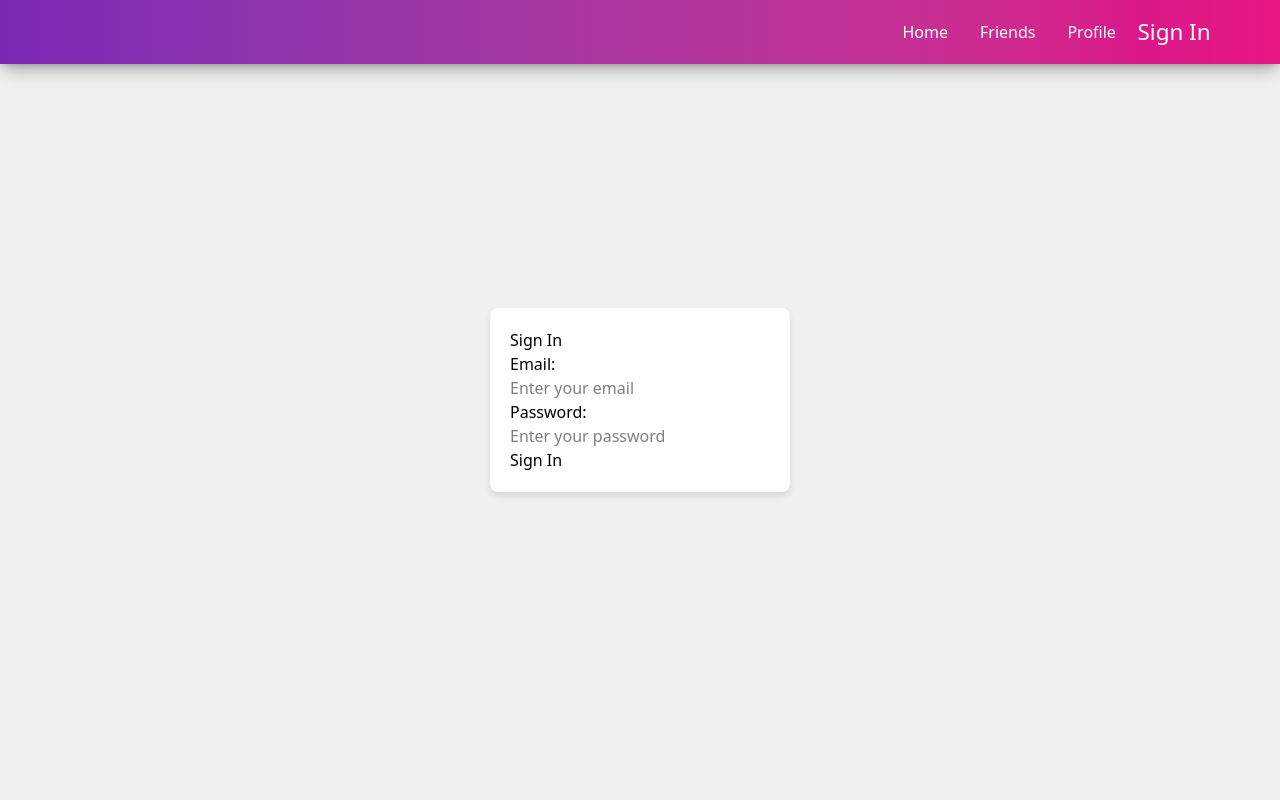
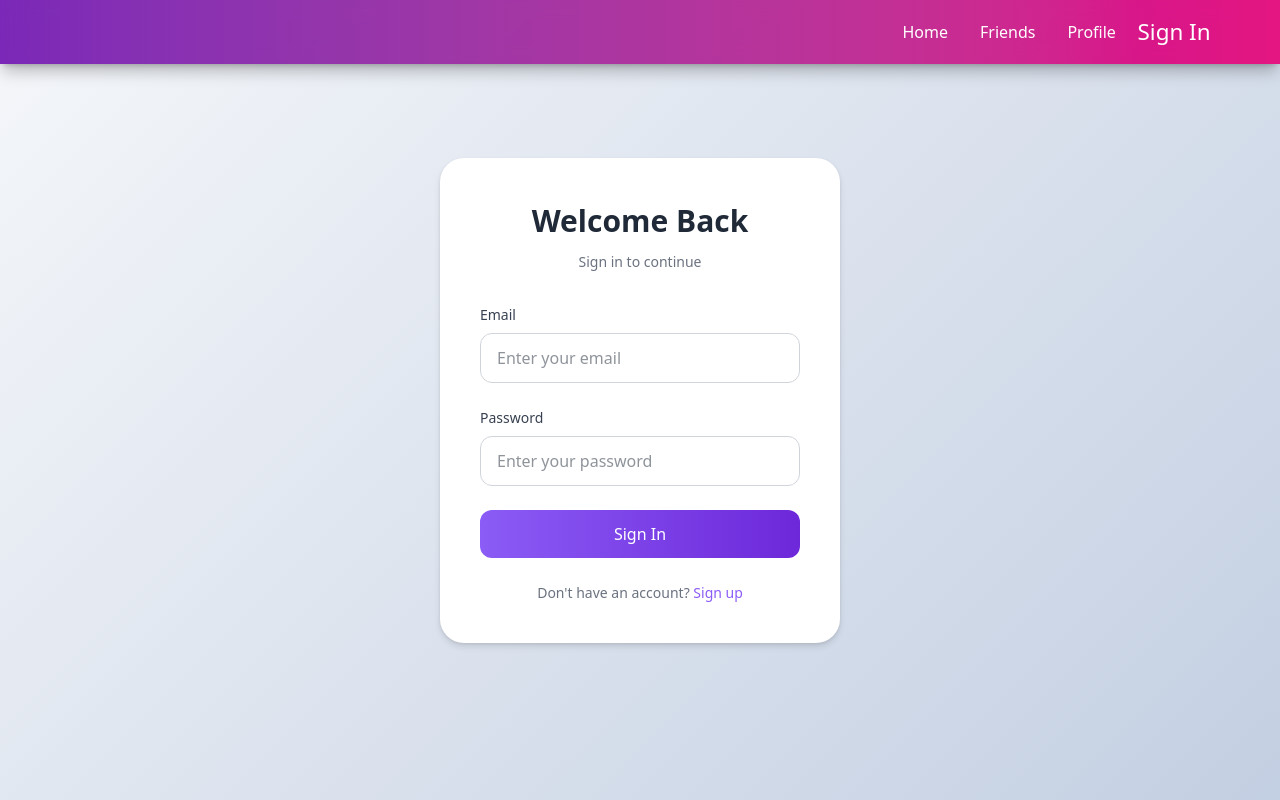
Before and after one commit to INFO442C-WIN2024/Group-5, a React (Vite) app: page /signin in a window 1280 px wide. Built offline with nearby package versions, Linux system fonts and the light colour scheme.

Commit message:
improved ui

```diff
--- a/src/Friends.jsx
+++ b/src/Friends.jsx
@@ -1,18 +1,23 @@
 function Friends() {
   return (
-    <div className="min-h-screen pt-20 bg-gray-100">
-      <div className="max-w-3xl mx-auto p-4">
+    <div className="min-h-screen pt-20 bg-gradient-to-br from-gray-50 to-gray-100">
+      <div className="max-w-4xl mx-auto px-4 py-8">
+        {/* Header Section */}
+        <div className="flex items-center justify-between mb-6">
+          <h2 className="text-2xl font-bold text-gray-900">Friends</h2>
+          <span className="text-sm text-gray-500">3 online • 12 total</span>
+        </div>
+
         {/* Search Bar */}
-        <div className="mb-4">
+        <div className="mb-6">
           <div className="relative">
             <input
               type="text"
               placeholder="Search friends..."
-              className="w-full bg-white rounded-lg shadow-md py-2 px-4 pl-10 text-gray-700"
+              className="w-full bg-white rounded-xl shadow-sm py-3 px-12 text-gray-700 focus:outline-none focus:ring-2 focus:ring-purple-500 focus:border-transparent transition-all duration-200"
             />
             <svg
-              xmlns="http://www.w3.org/2000/svg"
-              className="h-5 w-5 absolute left-3 top-2.5 text-gray-400"
+              className="h-5 w-5 absolute left-4 top-1/2 transform -translate-y-1/2 text-gray-400"
               fill="none"
               viewBox="0 0 24 24"
               stroke="currentColor"
@@ -28,81 +33,81 @@ function Friends() {
         </div>
 
         {/* Friends List */}
-        <div className="bg-white rounded-2xl shadow-xl overflow-hidden">
-          {/* Friend Item */}
-          <div className="p-4 border-b hover:bg-gray-50 cursor-pointer">
+        <div className="bg-white rounded-2xl shadow-lg overflow-hidden">
+          {/* Friend Item Component */}
+          {[
+            {
+              name: "Sarah Chen",
+              lastMessage: "Great! See you in the library",
+              status: "online",
+              image: "https://placekitten.com/100/100",
+            },
+            {
+              name: "Mike Johnson",
+              lastMessage: "Thanks for the help!",
+              status: "2 hours ago",
+              image: "https://placekitten.com/101/101",
+            },
+            {
+              name: "Emily Taylor",
+              lastMessage: "When's our next study session?",
+              status: "online",
+              image: "https://placekitten.com/102/102",
+            },
+          ].map((friend, index) => (
+            <div
+              key={index}
+              className="p-4 border-b last:border-b-0 hover:bg-gray-50 cursor-pointer transition-colors duration-150"
+            >
               <div className="flex items-center gap-4">
                 <div className="relative">
                   <img
-                  src="https://placekitten.com/100/100"
-                  alt="Friend"
-                  className="w-12 h-12 rounded-full object-cover"
+                    src={friend.image}
+                    alt={friend.name}
+                    className="w-14 h-14 rounded-full object-cover ring-2 ring-gray-100"
                   />
-                <div className="absolute bottom-0 right-0 w-3 h-3 bg-green-500 rounded-full border-2 border-white"></div>
+                  <div
+                    className={`absolute bottom-0 right-0 w-3.5 h-3.5 rounded-full border-2 border-white ${
+                      friend.status === "online" ? "bg-green-500" : "bg-gray-300"
+                    }`}
+                  />
                 </div>
-              <div className="flex-1">
-                <h3 className="font-semibold text-gray-900">Sarah Chen</h3>
-                <p className="text-sm text-gray-500">
-                  Last message: Great! See you in the library
+                <div className="flex-1 min-w-0">
+                  <div className="flex items-center justify-between">
+                    <h3 className="font-semibold text-gray-900 truncate">
+                      {friend.name}
+                    </h3>
+                    <p className="text-xs text-gray-500 flex-shrink-0 ml-2">
+                      {friend.status}
                     </p>
                   </div>
-              <div className="text-right">
-                <p className="text-xs text-gray-500">Online</p>
+                  <p className="text-sm text-gray-600 truncate">
+                    {friend.lastMessage}
+                  </p>
+                </div>
+                <button className="p-1 hover:text-purple-600">
+                  <svg
+                    className="h-5 w-5"
+                    fill="none"
+                    viewBox="0 0 24 24"
+                    stroke="currentColor"
+                  >
+                    <path
+                      strokeLinecap="round"
+                      strokeLinejoin="round"
+                      strokeWidth={2}
+                      d="M12 5v.01M12 12v.01M12 19v.01M12 6a1 1 0 110-2 1 1 0 010 2zm0 7a1 1 0 110-2 1 1 0 010 2zm0 7a1 1 0 110-2 1 1 0 010 2z"
+                    />
+                  </svg>
+                </button>
               </div>
             </div>
-          </div>
-
-          {/* Another Friend Item */}
-          <div className="p-4 border-b hover:bg-gray-50 cursor-pointer">
-            <div className="flex items-center gap-4">
-              <div className="relative">
-                <img
-                  src="https://placekitten.com/101/101"
-                  alt="Friend"
-                  className="w-12 h-12 rounded-full object-cover"
-                />
-                <div className="absolute bottom-0 right-0 w-3 h-3 bg-gray-300 rounded-full border-2 border-white"></div>
-              </div>
-              <div className="flex-1">
-                <h3 className="font-semibold text-gray-900">Mike Johnson</h3>
-                <p className="text-sm text-gray-500">
-                  Last message: Thanks for the help!
-                </p>
-              </div>
-              <div className="text-right">
-                <p className="text-xs text-gray-500">2 hours ago</p>
-              </div>
-            </div>
-          </div>
-
-          {/* More Friend Items */}
-          <div className="p-4 border-b hover:bg-gray-50 cursor-pointer">
-            <div className="flex items-center gap-4">
-              <div className="relative">
-                <img
-                  src="https://placekitten.com/102/102"
-                  alt="Friend"
-                  className="w-12 h-12 rounded-full object-cover"
-                />
-                <div className="absolute bottom-0 right-0 w-3 h-3 bg-green-500 rounded-full border-2 border-white"></div>
-              </div>
-              <div className="flex-1">
-                <h3 className="font-semibold text-gray-900">Emily Taylor</h3>
-                <p className="text-sm text-gray-500">
-                  Last message: When's our next study session?
-                </p>
-              </div>
-              <div className="text-right">
-                <p className="text-xs text-gray-500">Online</p>
-              </div>
-            </div>
-          </div>
+          ))}
 
           {/* Add Friend Button */}
-          <div className="p-4">
-            <button className="w-full bg-purple-600 text-white rounded-lg py-2 px-4 font-medium hover:bg-purple-700 transition-colors flex items-center justify-center gap-2">
+          <div className="p-4 bg-gray-50">
+            <button className="w-full bg-gradient-to-r from-purple-600 to-indigo-600 text-white rounded-xl py-3 px-4 font-medium hover:from-purple-700 hover:to-indigo-700 transition-all duration-200 flex items-center justify-center gap-2 shadow-sm hover:shadow-md">
               <svg
-                xmlns="http://www.w3.org/2000/svg"
                 className="h-5 w-5"
                 fill="none"
                 viewBox="0 0 24 24"
--- a/src/Signin.jsx
+++ b/src/Signin.jsx
@@ -10,10 +10,8 @@ const SignIn = () => {
   const [error, setError] = useState("");
   const navigate = useNavigate();
 
-
   const handleSubmit = async (e) => {
     e.preventDefault();
-
     try {
       await signInWithEmailAndPassword(auth, email, password);
       alert("Signed in successfully!");
@@ -25,34 +23,50 @@ const SignIn = () => {
   };
 
   return (
-    <div className="center-container">
-          <div className="sign-in-form">
-            <h1>Sign In</h1>
-            <form onSubmit={handleSubmit}>
-              <div>
-                <label>Email:</label>
+    <div className="signin-container">
+      <div className="signin-card">
+        <h1 className="signin-title">Welcome Back</h1>
+        <p className="signin-subtitle">Sign in to continue</p>
+
+        <form onSubmit={handleSubmit} className="signin-form">
+          <div className="input-group">
+            <label htmlFor="email">Email</label>
             <input
+              id="email"
               type="email"
               value={email}
               onChange={(e) => setEmail(e.target.value)}
               placeholder="Enter your email"
               required
+              className="signin-input"
             />
           </div>
-              <div>
-                <label>Password:</label>
+
+          <div className="input-group">
+            <label htmlFor="password">Password</label>
             <input
+              id="password"
               type="password"
               value={password}
               onChange={(e) => setPassword(e.target.value)}
               placeholder="Enter your password"
               required
+              className="signin-input"
             />
           </div>
 
-              {error && <p style={{ color: "red" }}>{error}</p>} {}
+          {error && <p className="error-message">{error}</p>}
 
-              <button type="submit">Sign In</button>
+          <button type="submit" className="signin-button">
+            Sign In
+          </button>
+
+          <p className="signup-link">
+            Don't have an account?{" "}
+            <a href="/signup" className="link">
+              Sign up
+            </a>
+          </p>
         </form>
       </div>
     </div>
--- a/src/signin_style.css
+++ b/src/signin_style.css
@@ -1,14 +1,110 @@
-.center-container {
-    display: flex;
-    justify-content: center;
-    align-items: center;
-    height: 100vh;
-  }
+.signin-container {
+  min-height: 100vh;
+  display: flex;
+  justify-content: center;
+  align-items: center;
+  background: linear-gradient(135deg, #f5f7fa 0%, #c3cfe2 100%);
+  padding: 1rem;
+}
 
-  .sign-in-form {
-    background: #fff;
-    padding: 20px;
-    border-radius: 8px;
-    box-shadow: 0 4px 6px rgba(0, 0, 0, 0.1);
-    width: 300px;
-  }
+.signin-card {
+  background: white;
+  border-radius: 1.5rem;
+  box-shadow: 0 4px 6px rgba(0, 0, 0, 0.1), 0 1px 3px rgba(0, 0, 0, 0.08);
+  padding: 2.5rem;
+  width: 100%;
+  max-width: 400px;
+}
+
+.signin-title {
+  font-size: 1.875rem;
+  font-weight: 700;
+  color: #1f2937;
+  text-align: center;
+  margin-bottom: 0.5rem;
+}
+
+.signin-subtitle {
+  font-size: 0.875rem;
+  color: #6b7280;
+  text-align: center;
+  margin-bottom: 2rem;
+}
+
+.signin-form {
+  display: flex;
+  flex-direction: column;
+  gap: 1.5rem;
+}
+
+.input-group {
+  display: flex;
+  flex-direction: column;
+  gap: 0.5rem;
+}
+
+.input-group label {
+  font-size: 0.875rem;
+  font-weight: 500;
+  color: #374151;
+}
+
+.signin-input {
+  width: 100%;
+  padding: 0.75rem 1rem;
+  border: 1px solid #d1d5db;
+  border-radius: 0.75rem;
+  font-size: 1rem;
+  color: #1f2937;
+  transition: all 0.2s ease;
+}
+
+.signin-input:focus {
+  outline: none;
+  border-color: #8b5cf6;
+  box-shadow: 0 0 0 3px rgba(139, 92, 246, 0.2);
+}
+
+.error-message {
+  color: #dc2626;
+  font-size: 0.875rem;
+  text-align: center;
+  margin: 0;
+  padding: 0.5rem;
+  background: #fef2f2;
+  border-radius: 0.5rem;
+}
+
+.signin-button {
+  width: 100%;
+  padding: 0.75rem 1rem;
+  background: linear-gradient(to right, #8b5cf6, #6d28d9);
+  color: white;
+  border: none;
+  border-radius: 0.75rem;
+  font-size: 1rem;
+  font-weight: 500;
+  cursor: pointer;
+  transition: all 0.2s ease;
+}
+
+.signin-button:hover {
+  background: linear-gradient(to right, #7c3aed, #5b21b6);
+  box-shadow: 0 2px 4px rgba(0, 0, 0, 0.1);
+}
+
+.signup-link {
+  text-align: center;
+  font-size: 0.875rem;
+  color: #6b7280;
+}
+
+.link {
+  color: #8b5cf6;
+  text-decoration: none;
+  font-weight: 500;
+}
+
+.link:hover {
+  text-decoration: underline;
+}
```
Lines whose indentation alone changed are shown as unchanged.
